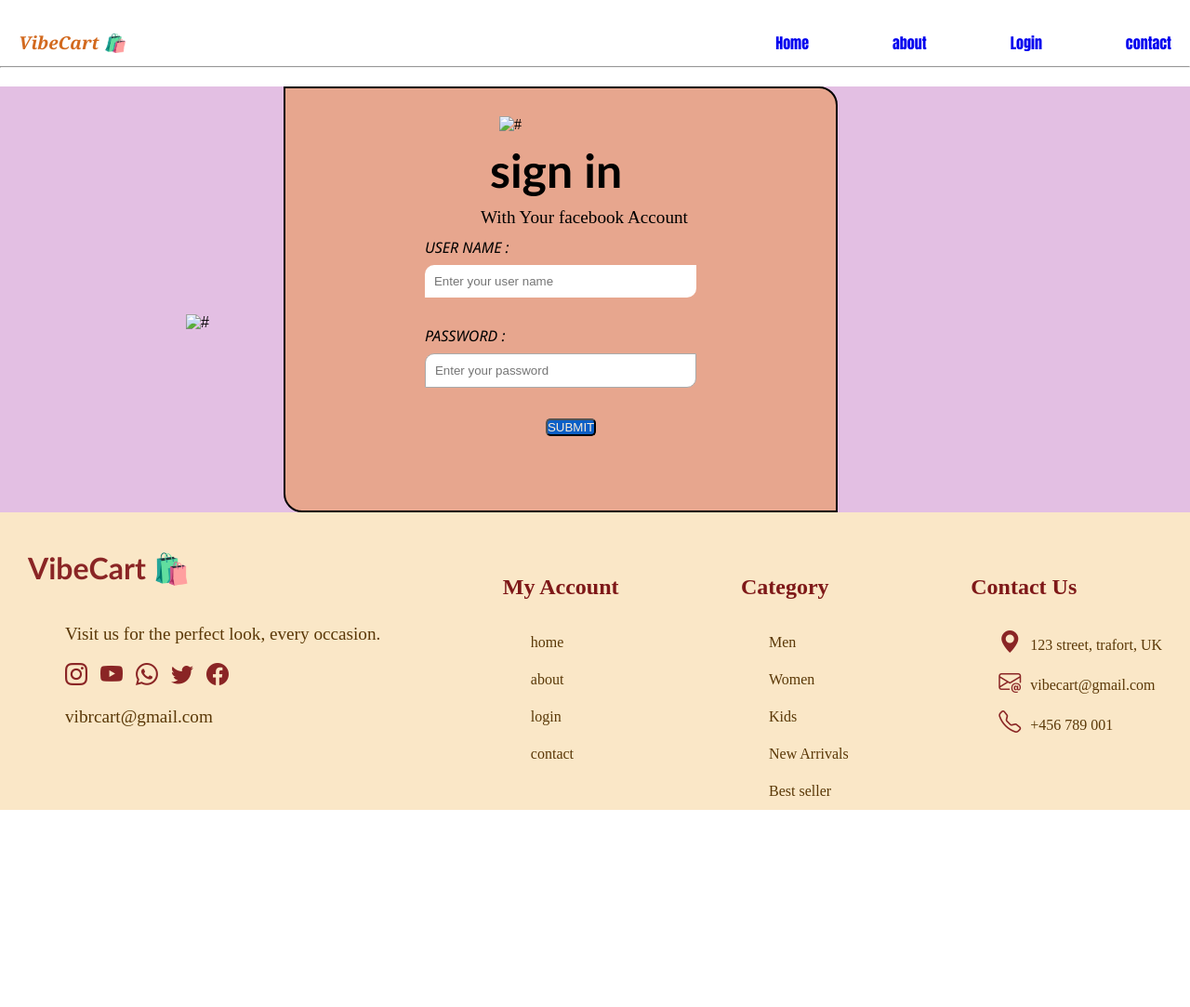
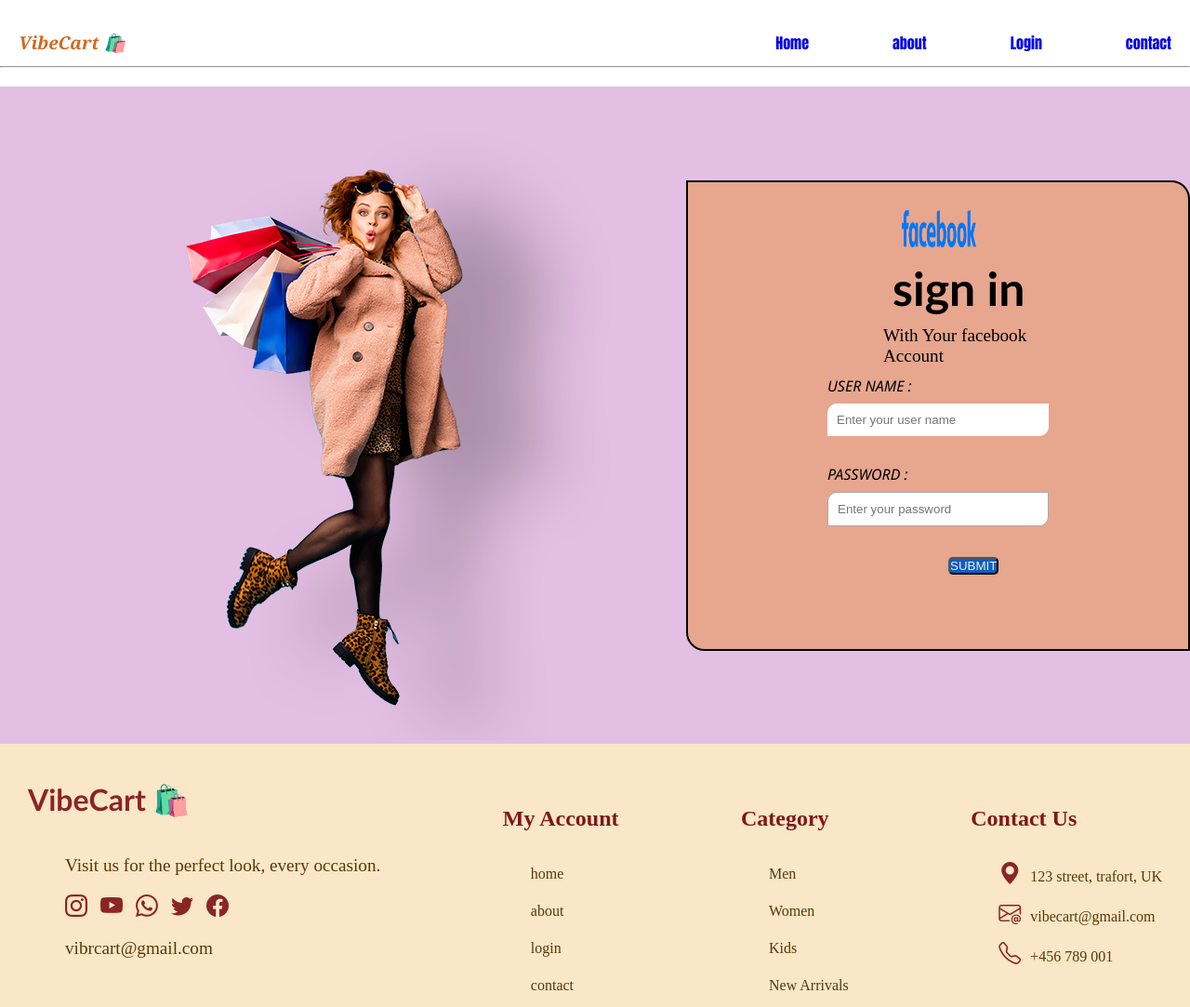
Before and after one commit to minisham2003/minisha, a plain HTML site: page fb.html in a window 1280 px wide. Shown: the top 1083 px of the page at 93% size. Before the commit the page ends 871 px from the top, so only its background shows below. Drawn offline with nearby package versions, Linux system fonts and the light colour scheme; the site is published under a folder, as on GitHub Pages, so addresses that start at the root find nothing.

Commit message:
Update fb.html

```diff
--- a/fb.html
+++ b/fb.html
@@ -25,11 +25,11 @@
     </nav>
     <div class="log">
     <div class="img">
-        <img src="/Login-Page-girl.png" alt="#">
+        <img src="Login-Page-girl.png" alt="#">
     </div>
    <form class="login" action="#">
         <div class="le ">
-            <img class="fa"  width="100px" height="50px" src="/1657548410facebook-png.png" alt="#">
+            <img class="fa"  width="100px" height="50px" src="1657548410facebook-png.png" alt="#">
             <h2>sign in </h2>
             <p>With Your facebook Account</p>
         </div>
@@ -95,4 +95,5 @@
 
 
 </body>
+
 </html>
```
